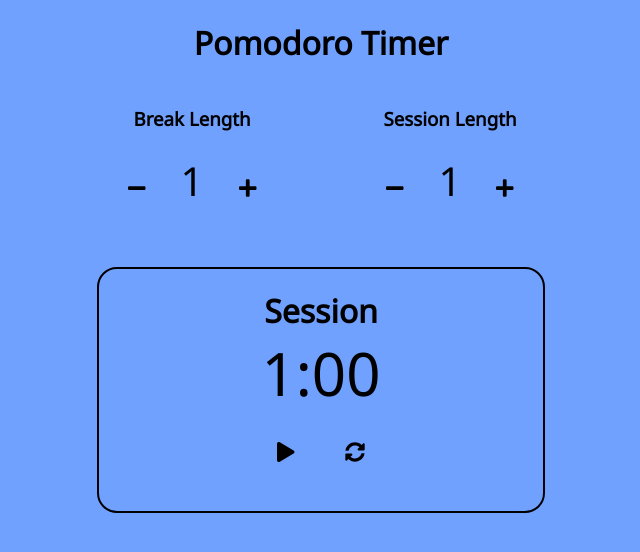
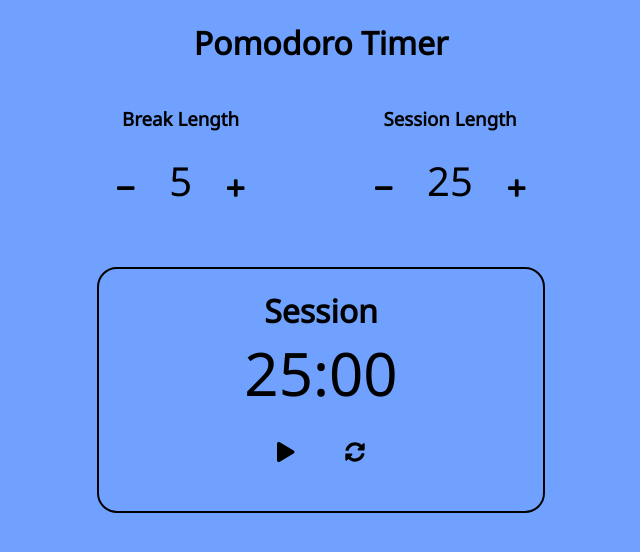
Before and after one commit to YH-Shen/pomodoro_clock, a React (Create React App) app: page / in a window 1280 px wide. Shown: the top 552 px of the page, without its empty margins (319-959 px from the left). Built offline with nearby package versions, Linux system fonts and the light colour scheme.

Commit message:
Added feature for easier debugging
Used secondsInAMinute variable for faster timer.

```diff
--- a/src/App.js
+++ b/src/App.js
@@ -20,8 +20,8 @@ library.add(faMinus, faPlus, faPlay, faPause, faSyncAlt);
 
 function App() {
     // state init
-    const [breakCount, updateBreakCount] = useState(1);
-    const [sessionCount, updateSessionCount] = useState(1);
+    const [breakCount, updateBreakCount] = useState(5);
+    const [sessionCount, updateSessionCount] = useState(25);
 
     // const [clockCount, updateClockCount] = useState(25 * 60);
     const [currentTimer] = useState("Session");
--- a/src/components/Clock.js
+++ b/src/components/Clock.js
@@ -8,7 +8,7 @@ const Clock = (props) => {
     //  initialization
     // ==============================================================
     const { sessionCount, breakCount } = props;
-    const secondsInAMinute = 3;
+    const secondsInAMinute = 60;
 
     const [isPlaying, updateIsPlaying] = useState(false);
     const [timeCount, updateTimeCount] = useState(
```
Also changed, not shown: 1 other file (tests, documents, lock files or other folders).
